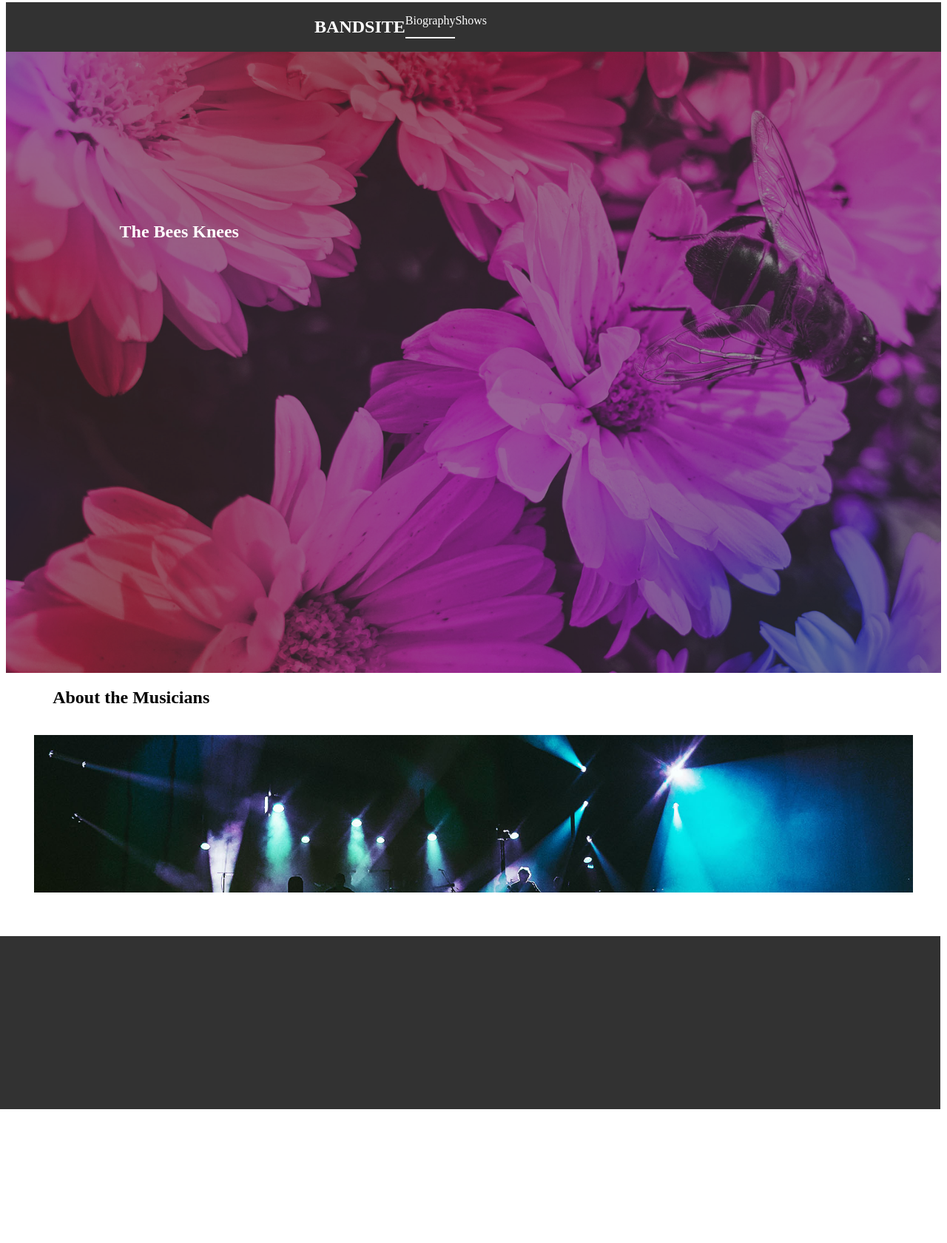
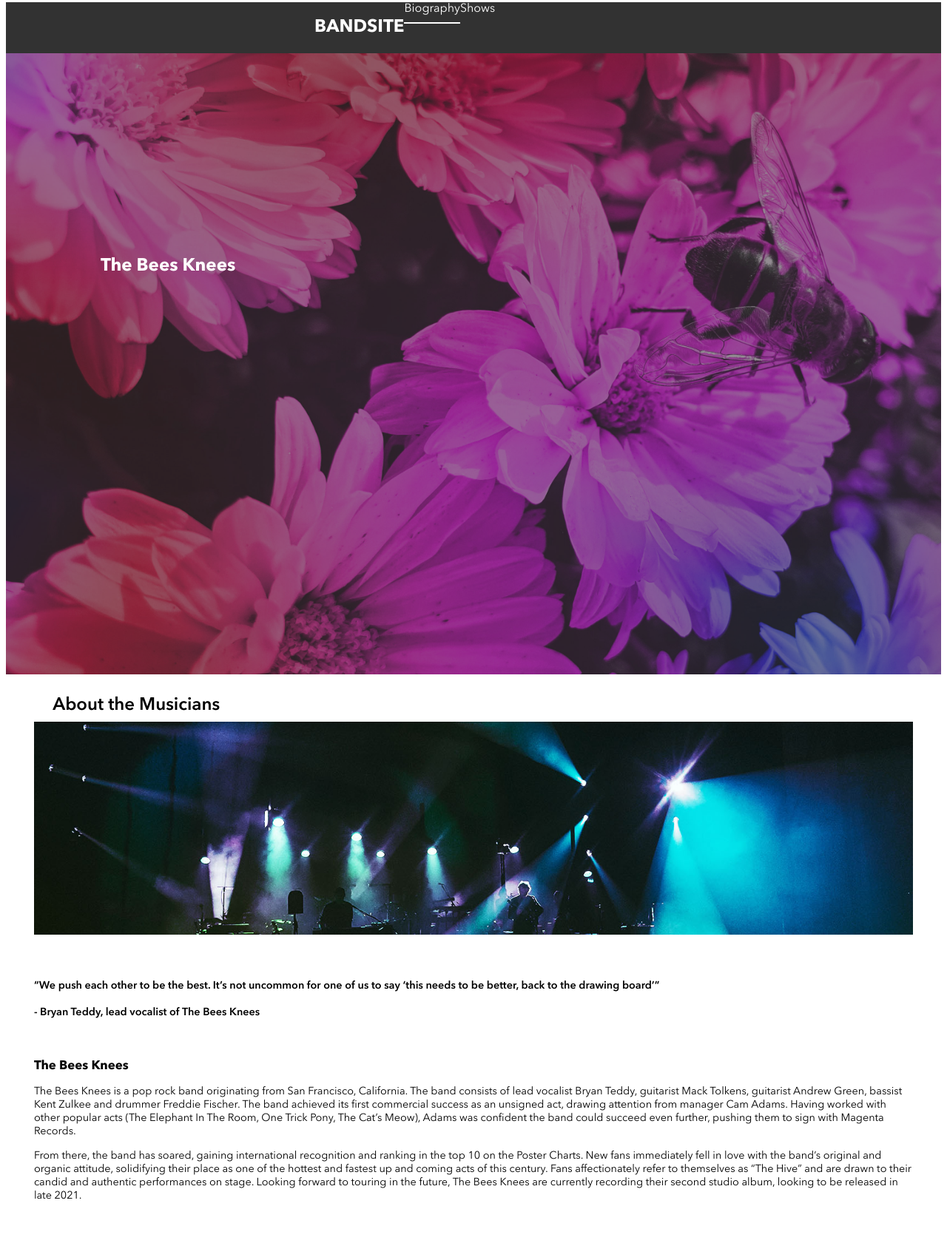
Before and after one commit to Kathp21/Katherine-Phan-bandsite, a plain HTML site: page index.html in a window 1280 px wide. Shown: the part 5-1686 px from the top of the page at 74% size. Before the commit the page ends 1505 px from the top, so only its background shows below. Drawn offline with Linux system fonts and the light colour scheme; a web font is replaced by a local one.

Commit message:
Add _global.scss and font style

```diff
--- a/index.html
+++ b/index.html
@@ -34,15 +34,19 @@
     <main>
         <h2 class="main__title">About the Musicians</h2>
         <img class="main__image" src="./assets/Images/band.jpg" alt="band">
-        <p>“We push each other to be the best. It’s not uncommon for one of us to say ‘this needs to be better, back to the drawing board’”
-        <br>- Bryan Teddy, lead vocalist of The Bees Knees</p>
-        <h3>The Bees Knees</h3>
+        <section class="quotation">
+            <p>“We push each other to be the best. It’s not uncommon for one of us to say ‘this needs to be better, back to the drawing board’”</p>
+            <p>- Bryan Teddy, lead vocalist of The Bees Knees</p>
+        </section>
+        <section class="band">
+        <h3 class="band__title">The Bees Knees</h3>
         <p>The Bees Knees is a pop rock band originating from San Francisco, California. The band consists of lead vocalist Bryan Teddy, guitarist Mack Tolkens, guitarist Andrew Green, bassist Kent Zulkee and drummer Freddie Fischer.
            The band achieved its first commercial success as an unsigned act, drawing attention from manager Cam Adams. Having worked with other popular acts (The Elephant In The Room, One Trick Pony, The Cat’s Meow),
            Adams was confident the band could succeed even further, pushing them to sign with Magenta Records.</p>
         <p>From there, the band has soared, gaining international recognition and ranking in the top 10 on the Poster Charts. New fans immediately fell in love with the band’s original and organic attitude,
            solidifying their place as one of the hottest and fastest up and coming acts of this century. Fans affectionately refer to themselves as “The Hive” and are drawn to their candid and authentic performances on stage.
            Looking forward to touring in the future, The Bees Knees are currently recording their second studio album, looking to be released in late 2021.</p>
+        </section>
     </main>
 </body>
 </html>
--- a/styles/bio.scss
+++ b/styles/bio.scss
@@ -1,5 +1,7 @@
 @use './partials/variables' as *;
 @use './partials/mixins' as *;
+@use './partials/global' as *;
+
 
 .header {
     background-color: $bandsite-black;
@@ -18,6 +20,7 @@
 
     &__title {
         color: $white;
+
     }
 
     &__nav-list {
@@ -25,16 +28,24 @@
         justify-content: space-around;
         list-style: none;
         padding-left: 0;
+        margin: 0;
     }
 
 
     &__nav-link {
         color: $white;
         text-decoration: none;
+        display: inline-block;
+        width: 50vw;
+        text-align: center;
+
+        @include tablet {
+            width: fit-content;
+        }
 
         &--active {
             border-bottom:  2px solid white;
-            padding-bottom: 20%;
+            padding-bottom: 10%;
 
 
         }
@@ -70,12 +81,15 @@
 
     &__title-position {
         position: absolute;
-        bottom: 56%;
-        margin-left: 12%;
+        bottom: 50%;
+        margin: auto 10%;
     }
 
     &__title {
         color: $white;
+        font-weight: 700;
+        font-size: 1.5rem;
+
     }
 }
 
@@ -83,11 +97,31 @@
 .main__title {
     margin-left: 5%;
     margin-bottom: 0;
+    font-weight: 600;
+    font-size: 1.5rem;
+    line-height: 44px;
 }
 .main__image {
     width: 100%;
     height: 36vh;
     object-fit: cover;
     margin: 0 auto;
-    padding: 3%;
+    padding: 0 3%;
 }
+
+.quotation {
+    font-size: 0.9rem;
+    font-weight: 600;
+    line-height: 1.375rem;
+    padding: 3%
+}
+
+.band {
+    padding: 0 3% 3% 3%;
+    font-size: 0.9rem;
+    line-height: 1.125rem;
+
+    &__title {
+        margin-top: 0;
+    }
+}
--- /dev/null
+++ b/styles/partials/_global.scss
@@ -0,0 +1,10 @@
+@use './typeography' as *;
+
+*, *::after, *::before {
+    box-sizing: border-box;
+}
+
+
+body {
+    font-family: "Avenir", sans-serif;
+}
--- a/styles/partials/_typeography.scss
+++ b/styles/partials/_typeography.scss
@@ -19,5 +19,5 @@
     src: url("../../assets/Font/Alternative files/AvenirNextLTPro-Bold.woff2") format("woff2"),
          url("../../assets/Font/Alternative files/AvenirNextLTPro-Bold.woff") format("woff"),
          url("../../assets/Font/Alternative files/AvenirNextLTProBold.ttf") format("truetype");
-        font-weight: bold;
+        font-weight: 700;
 }
```
Also changed, not shown: styles/bio.css.
